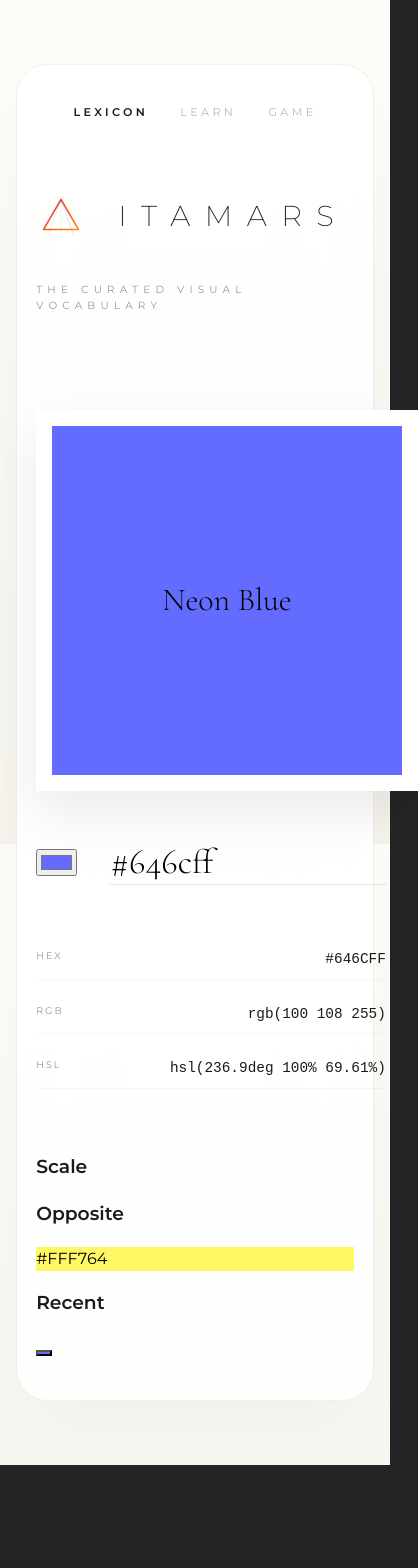
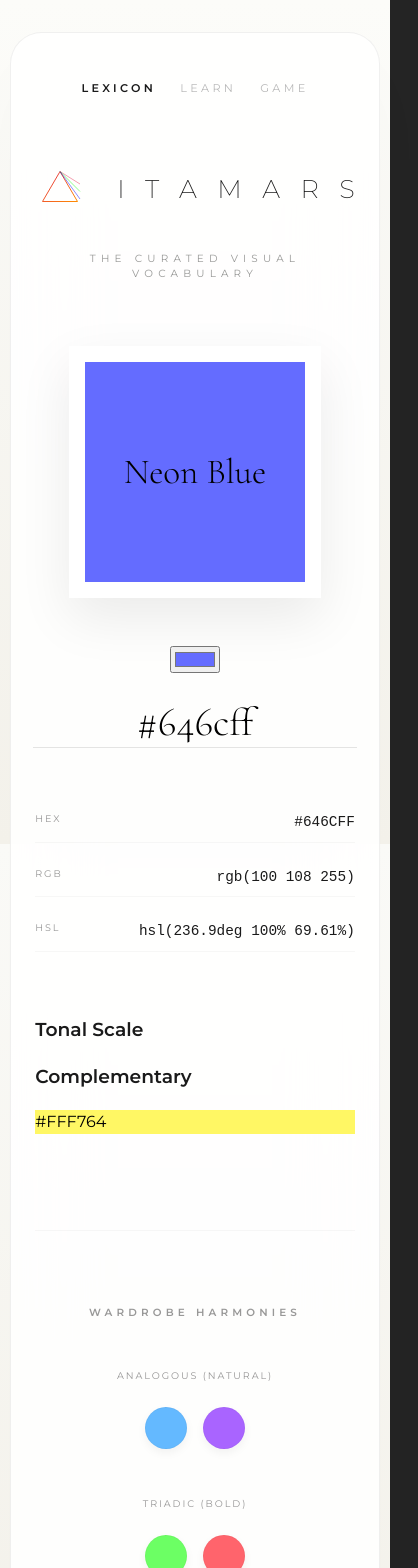
Before and after one commit to ItamarShecwitz/colors, a React (Vite) app: page / in a window 390 px wide. Shown: the top 1568 px of the page, 418 px wide, since content can reach past the window. Before the commit the page ends 1465 px from the top, so only its background shows below. Built offline with nearby package versions, Linux system fonts and the light colour scheme.

Commit message:
feat: implement Berlin-Kay color hierarchy, add Wardrobe Harmonies, and fix mobile UX

```diff
--- a/src/App.css
+++ b/src/App.css
@@ -307,72 +307,90 @@ input[type="text"] {
   color: #fff;
 }
 
-/* Responsive Fixes */
-@media (max-width: 900px) {
-  .content-card {
-    padding: 3rem 2rem;
-    border-radius: 2rem;
+/* Wardrobe Harmonies */
+.harmonies {
+  margin-top: 6rem;
+  border-top: 1px solid rgba(0, 0, 0, 0.03);
+  padding-top: 4rem;
 }
 
-  .tabs {
-    position: relative;
-    top: 0;
-    right: 0;
-    margin-bottom: 4rem;
-    justify-content: center;
+.harmonies h3 {
+  font-size: 0.65rem;
+  text-transform: uppercase;
+  letter-spacing: 0.4em;
+  color: var(--text-dim);
+  margin-bottom: 3rem;
+  text-align: center;
 }
 
-  .brand-name {
-    font-size: 1.8rem;
-    letter-spacing: 0.5em;
-    margin-right: -0.5em;
-  }
-
-  .main-display, .game-main {
-    grid-template-columns: 1fr;
+.harmonies-grid {
+  display: grid;
+  grid-template-columns: repeat(3, 1fr);
   gap: 3rem;
 }
 
-  .fashion-square, .target-square-frame {
-    max-width: 350px;
-    margin: 0 auto;
+.harmony-type {
+  display: flex;
+  flex-direction: column;
+  gap: 1.5rem;
+  align-items: center;
 }
 
-  .level-grid {
-    grid-template-columns: repeat(auto-fill, minmax(120px, 1fr));
-    gap: 1.5rem;
+.harmony-type label {
+  font-size: 0.6rem;
+  text-transform: uppercase;
+  letter-spacing: 0.2em;
+  color: var(--text-dim);
+  text-align: center;
 }
 
-  .chip-name {
-    font-size: 1.1rem;
+.harmony-swatches {
+  display: flex;
+  gap: 1rem;
 }
 
-  .option-btn {
-    padding: 1.4rem;
-    font-size: 1.3rem;
+.harmony-swatch {
+  width: 40px;
+  height: 40px;
+  border-radius: 50%;
+  cursor: pointer;
+  box-shadow: 0 4px 10px rgba(0, 0, 0, 0.05);
+  transition: transform 0.3s ease;
+  border: 1px solid rgba(0, 0, 0, 0.03);
 }
+
+.harmony-swatch:hover {
+  transform: scale(1.2);
+}
+
+/* Responsive Fixes */
+@media (max-width: 900px) {
+  .app-container { padding: 2rem 1rem; }
+  .content-card { padding: 3rem 1.5rem; border-radius: 2rem; }
+  .tabs { position: relative; top: 0; right: 0; margin-bottom: 4rem; justify-content: center; gap: 1.5rem; }
+  .brand-header { margin-bottom: 4rem; text-align: center; }
+  .logo-container { justify-content: center; }
+
+  .main-display, .game-main { grid-template-columns: 1fr; gap: 3rem; margin-bottom: 4rem; }
+  .fashion-square, .target-square-frame { max-width: 280px; margin: 0 auto; }
+  .square-label { font-size: 2.2rem; }
+
+  .input-group { flex-direction: column; gap: 1.5rem; }
+  input[type="text"] { font-size: 2.5rem; text-align: center; }
+
+  .relationships { grid-template-columns: 1fr; gap: 3rem; }
+  .harmonies-grid { grid-template-columns: 1fr; gap: 3rem; }
+
+  .level-grid { grid-template-columns: repeat(3, 1fr); gap: 1rem; }
+  .chip-name { font-size: 1rem; }
+
+  .option-btn { padding: 1.4rem; font-size: 1.3rem; }
 }
 
 @media (max-width: 480px) {
-  .content-card {
-    padding: 2.5rem 1.2rem;
-  }
-
-  .level-grid {
-    grid-template-columns: 1fr 1fr;
-  }
-
-  .fashion-square, .target-square-frame {
-    max-width: 100%;
-  }
-
-  .square-label {
-    font-size: 2rem;
-  }
-
-  input[type="text"] {
-    font-size: 2.2rem;
-  }
+  .level-grid { grid-template-columns: repeat(2, 1fr); }
+  .brand-name { font-size: 1.6rem; }
+  .fashion-square, .target-square-frame { max-width: 220px; }
 }
 
 .animate-in {
--- a/src/App.tsx
+++ b/src/App.tsx
@@ -84,17 +84,18 @@ function App() {
         <header className="brand-header">
           <div className="logo-container">
             <svg viewBox="0 0 100 100" className="brand-logo">
+              <path d="M50 15 L85 75 L15 75 Z" fill="none" stroke="currentColor" strokeWidth="0.5" opacity="0.1"/>
+              <path d="M50 15 L85 75 L15 75 Z" fill="none" stroke="url(#prismGrad)" strokeWidth="2" strokeLinejoin="round"/>
+              <path d="M10 45 L50 15" stroke="rgba(255,255,255,0.8)" strokeWidth="1" strokeDasharray="2 2"/>
+              <path d="M50 15 L90 40" stroke="#E52B50" strokeWidth="1.5" opacity="0.6"/>
+              <path d="M50 15 L90 55" stroke="#00FF00" strokeWidth="1.5" opacity="0.6"/>
+              <path d="M50 15 L90 70" stroke="#0000FF" strokeWidth="1.5" opacity="0.6"/>
               <defs>
                 <linearGradient id="prismGrad" x1="0%" y1="0%" x2="100%" y2="100%">
                   <stop offset="0%" stopColor="#E52B50" />
                   <stop offset="100%" stopColor="#FF8C00" />
                 </linearGradient>
               </defs>
-              <path d="M50 15 L85 75 L15 75 Z" fill="none" stroke="currentColor" strokeWidth="1" opacity="0.2"/>
-              <path d="M50 15 L85 75 L15 75 Z" fill="none" stroke="url(#prismGrad)" strokeWidth="3" strokeLinejoin="round"/>
-              <path d="M50 15 L25 85" stroke="#E52B50" strokeWidth="0.5" opacity="0.5"/>
-              <path d="M50 15 L50 85" stroke="#00FF00" strokeWidth="0.5" opacity="0.5"/>
-              <path d="M50 15 L75 85" stroke="#0000FF" strokeWidth="0.5" opacity="0.5"/>
             </svg>
             <h1 className="brand-name">ITAMARS</h1>
           </div>
@@ -157,9 +158,10 @@ function App() {
               </section>
 
               {colorData && (
+                <>
                   <section className="relationships animate-in">
                     <div className="shades-section">
-                    <h3>Scale</h3>
+                      <h3>Tonal Scale</h3>
                       <div className="shades-list">
                         {colorData.shades.map((s, i) => (
                           <div
@@ -167,13 +169,14 @@ function App() {
                             className="shade-item"
                             style={{ backgroundColor: s }}
                             onClick={() => setInputColor(s)}
+                            title={s}
                           />
                         ))}
                       </div>
                     </div>
 
                     <div className="complement-section">
-                    <h3>Opposite</h3>
+                      <h3>Complementary</h3>
                       <div
                         className="complement-box"
                         onClick={() => setInputColor(colorData.complementary)}
@@ -189,6 +192,37 @@ function App() {
                       </div>
                     </div>
                   </section>
+
+                  <section className="harmonies animate-in">
+                    <h3>Wardrobe Harmonies</h3>
+                    <div className="harmonies-grid">
+                      <div className="harmony-type">
+                        <label>Analogous (Natural)</label>
+                        <div className="harmony-swatches">
+                          {[chroma(colorData.hex).set('hsl.h', '-30').hex(), chroma(colorData.hex).set('hsl.h', '+30').hex()].map(c => (
+                            <div key={c} className="harmony-swatch" style={{ backgroundColor: c }} onClick={() => setInputColor(c)} />
+                          ))}
+                        </div>
+                      </div>
+                      <div className="harmony-type">
+                        <label>Triadic (Bold)</label>
+                        <div className="harmony-swatches">
+                          {[chroma(colorData.hex).set('hsl.h', '-120').hex(), chroma(colorData.hex).set('hsl.h', '+120').hex()].map(c => (
+                            <div key={c} className="harmony-swatch" style={{ backgroundColor: c }} onClick={() => setInputColor(c)} />
+                          ))}
+                        </div>
+                      </div>
+                      <div className="harmony-type">
+                        <label>Neutral Pairings</label>
+                        <div className="harmony-swatches">
+                          {['#F5F5DC', '#36454F', '#808080'].map(c => (
+                            <div key={c} className="harmony-swatch" style={{ backgroundColor: c }} onClick={() => setInputColor(c)} />
+                          ))}
+                        </div>
+                      </div>
+                    </div>
+                  </section>
+                </>
               )}
             </div>
           ) : activeTab === 'learn' ? (
--- a/src/constants.ts
+++ b/src/constants.ts
@@ -102,8 +102,8 @@ export const COLOR_LEVELS = [
         "name": "Crimson"
       },
       {
-        "hex": "#FF2400",
-        "name": "Scarlet"
+        "hex": "#FA8072",
+        "name": "Salmon"
       },
       {
         "hex": "#FFBF00",
@@ -129,6 +129,10 @@ export const COLOR_LEVELS = [
         "name": "Khaki"
       },
       {
+        "hex": "#D2B48C",
+        "name": "Tan"
+      },
+      {
         "hex": "#3EB489",
         "name": "Mint"
       },
@@ -151,10 +155,6 @@ export const COLOR_LEVELS = [
       {
         "hex": "#DAC8AE",
         "name": "Dun"
-      },
-      {
-        "hex": "#D2B48C",
-        "name": "Tan"
       },
       {
         "hex": "#353839",
@@ -412,10 +412,6 @@ export const COLOR_LEVELS = [
         "name": "Madder"
       },
       {
-        "hex": "#FA8072",
-        "name": "Salmon"
-      },
-      {
         "hex": "#FF6347",
         "name": "Tomato"
       },
@@ -438,6 +434,10 @@ export const COLOR_LEVELS = [
       {
         "hex": "#DDD06A",
         "name": "Citron"
+      },
+      {
+        "hex": "#6F4E37",
+        "name": "Coffee"
       }
     ]
   },
@@ -446,10 +446,6 @@ export const COLOR_LEVELS = [
     "name": "Tier 9",
     "description": "Curated selection for Tier 9",
     "colors": [
-      {
-        "hex": "#6F4E37",
-        "name": "Coffee"
-      },
       {
         "hex": "#B87333",
         "name": "Copper"
@@ -493,6 +489,10 @@ export const COLOR_LEVELS = [
       {
         "hex": "#8B004B",
         "name": "Murrey"
+      },
+      {
+        "hex": "#DA70D6",
+        "name": "Orchid"
       }
     ]
   },
@@ -501,10 +501,6 @@ export const COLOR_LEVELS = [
     "name": "Tier 10",
     "description": "Curated selection for Tier 10",
     "colors": [
-      {
-        "hex": "#DA70D6",
-        "name": "Orchid"
-      },
       {
         "hex": "#E9FFDB",
         "name": "Nyanza"
@@ -520,6 +516,10 @@ export const COLOR_LEVELS = [
       {
         "hex": "#AB4E52",
         "name": "Redwood"
+      },
+      {
+        "hex": "#FF2400",
+        "name": "Scarlet"
       },
       {
         "hex": "#FBCEB1",
```
Also changed, not shown: 1 other file (tests, documents, lock files or other folders). Lines whose indentation alone changed are shown as unchanged.
